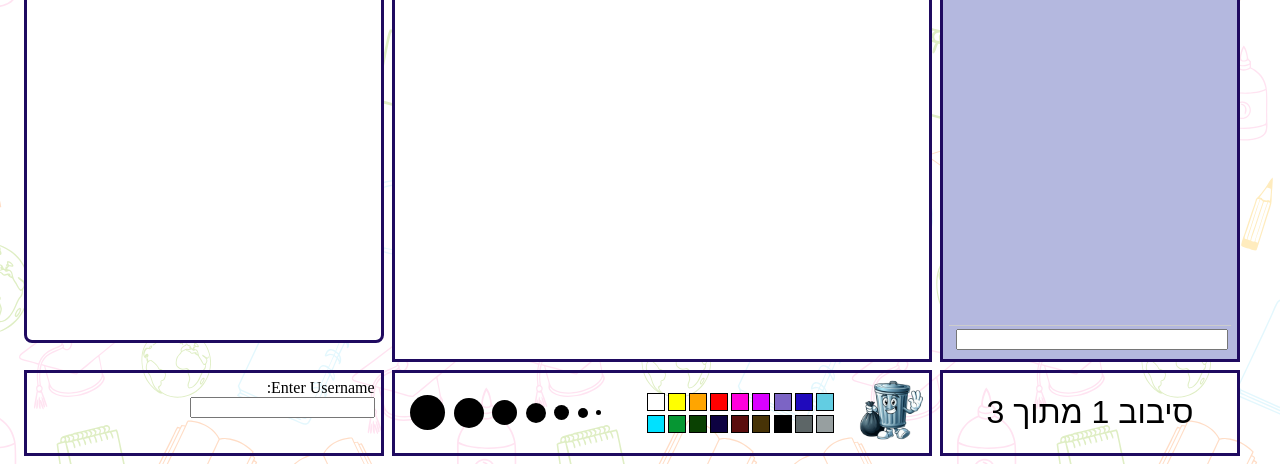
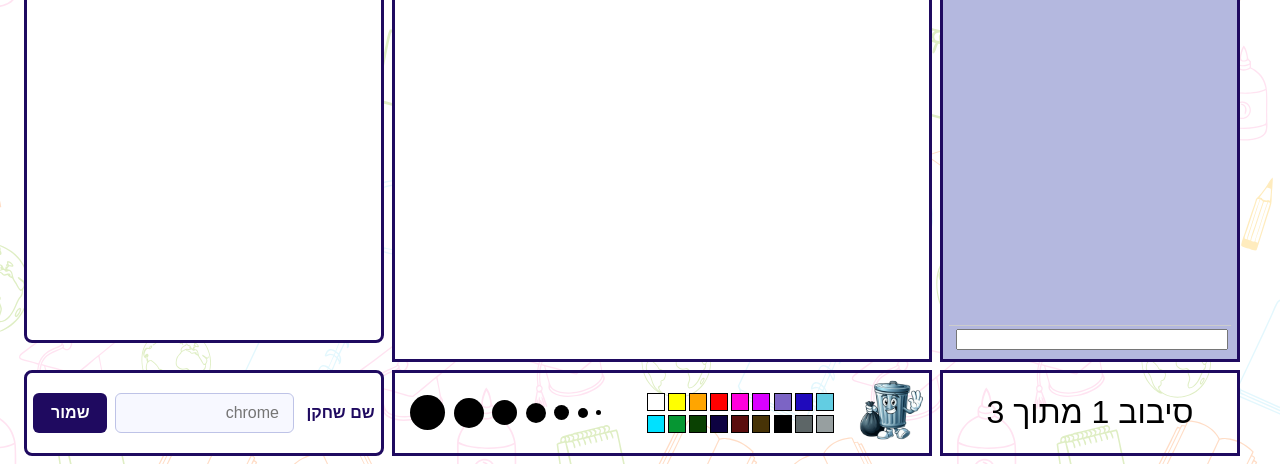
Before and after one commit to idonitay/FinalProject12Grade, a plain HTML site: page client/Scribble.html in a window 1280 px wide. Shown: the part 395-859 px from the top of the page. Drawn offline with Linux system fonts and the light colour scheme.

Commit message:
Change name is prettier

```diff
--- a/client/js/main.js
+++ b/client/js/main.js
@@ -305,16 +305,20 @@ function create_drawing_tools_panel(draw_tools_wrapper) {
 }
 
 function create_change_username(canvas_and_chat_wrapper_div) {
-    let username_wrapper = createDiv("username-wrapper", canvas_and_chat_wrapper_div, ["box"]);
-    let username_data = createDiv("", username_wrapper, []);
-    username_data.innerHTML = "Enter Username:";
-    let user_name_input = createTextInput("username-input", username_wrapper, []);
+    let username_wrapper = createDiv("username-wrapper", canvas_and_chat_wrapper_div, ["username_wrapper", "box"]);
+    let username_data = createDiv("", username_wrapper, ["username_label"]);
+    username_data.textContent = "שם שחקן";
+    let username_controls = createDiv("", username_wrapper, ["username_controls"]);
+    let user_name_input = createTextInput("username-input", username_controls, ["username_input"]);
+    user_name_input.placeholder = username;
+    let save_username_button = createButton("save-username-button", username_controls, "שמור", ["username_button"]);
 
-    user_name_input.addEventListener('keydown', function (event) {
-        if (event.key === 'Enter') {
-            console.log("username changed")
-            // Use event.target to get the input element
-            let inputValue = event.target.value;
+    function submitUsername() {
+        let inputValue = user_name_input.value.trim();
+
+        if (inputValue === "") {
+            return;
+        }
 
         let message_as_dict = {
             'opcode': client_2_server["Change username"],
@@ -323,10 +327,18 @@ function create_change_username(canvas_and_chat_wrapper_div) {
         };
 
         username = inputValue;
+        user_name_input.placeholder = username;
 
         send_message_to_server(message_as_dict);
 
-            event.target.value = "";
+        user_name_input.value = "";
+    }
+
+    save_username_button.addEventListener("click", submitUsername);
+
+    user_name_input.addEventListener('keydown', function (event) {
+        if (event.key === 'Enter') {
+            submitUsername();
         }
     });
 }
--- a/client/scss/styles.scss
+++ b/client/scss/styles.scss
@@ -357,6 +357,81 @@ h1 {
     color: white;
 }
 
+.username_wrapper
+{
+    background-color: white;
+    border-radius: 8px;
+    box-sizing: border-box;
+    display: flex;
+    align-items: center;
+    gap: 0.8em;
+    font-family: Arial;
+}
+
+.username_label
+{
+    flex-shrink: 0;
+    color: $box_border_color;
+    font-weight: bold;
+}
+
+.username_controls
+{
+    min-width: 0;
+    flex: 1;
+    display: flex;
+    align-items: center;
+    gap: 0.5em;
+}
+
+.username_input
+{
+    min-width: 0;
+    flex: 1;
+    height: 2.5em;
+    box-sizing: border-box;
+    border: 1px solid rgb(190, 195, 231);
+    border-radius: 6px;
+    padding: 0 0.85em;
+    background-color: rgb(247, 248, 255);
+    color: rgb(28, 28, 38);
+    font-family: Arial;
+    font-size: 1em;
+    outline: none;
+}
+
+.username_input:focus
+{
+    border-color: $box_border_color;
+    background-color: white;
+    box-shadow: 0 0 0 3px rgba(31, 10, 96, 0.14);
+}
+
+.username_button
+{
+    height: 2.5em;
+    flex-shrink: 0;
+    border: 0;
+    border-radius: 6px;
+    padding: 0 1.1em;
+    background-color: $box_border_color;
+    color: white;
+    cursor: pointer;
+    font-family: Arial;
+    font-size: 1em;
+    font-weight: bold;
+}
+
+.username_button:hover
+{
+    background-color: rgb(56, 33, 129);
+}
+
+.username_button:active
+{
+    transform: translateY(1px);
+}
+
 .sivuv_counter_wrapper
 {
     display: flex;
```
Also changed, not shown: client/css/styles.css. Lines whose indentation alone changed are shown as unchanged.
